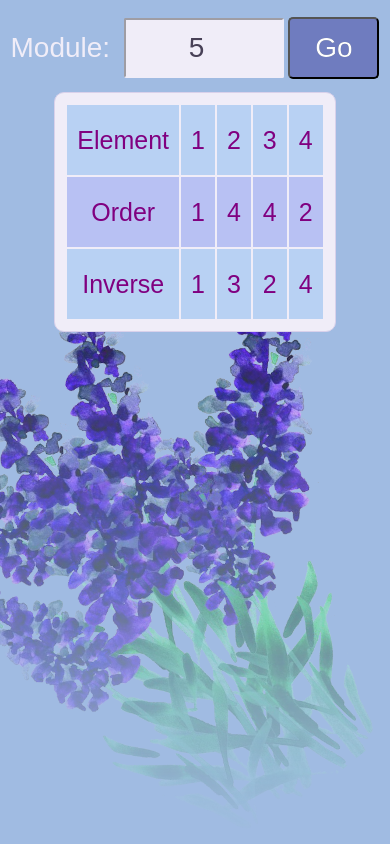
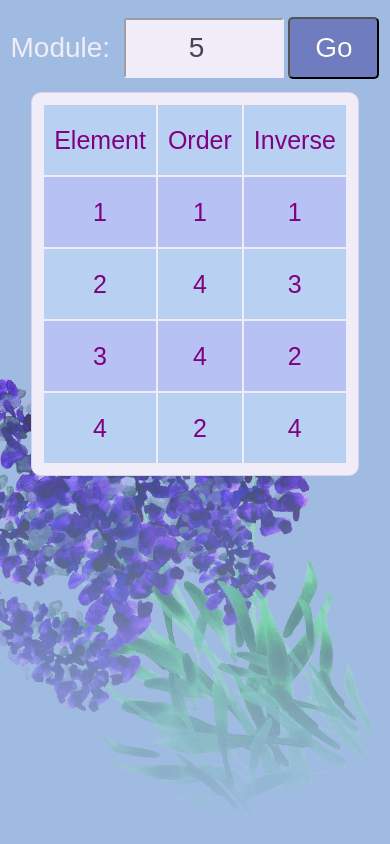
Before and after one commit to f-sage/f-sage.github.io, a plain HTML site: page index.html in a window 390 px wide. Both pictures are taken after typing "5" into the empty fields and a click on the button "Go". Drawn offline with Linux system fonts and the light colour scheme.

Commit message:
Implement table fitting for mobile screens

```diff
--- a/index.html
+++ b/index.html
@@ -17,8 +17,10 @@
 		  <button class="button" type="button" id="button">Go</button>
 	</div>
 
+	<div style="overflow-x:auto;">
+	<table id="table"></table>
+	</div>
 
-	<table id="table"></table>
 	<img src="lavender.png" alt="lavender">
 
 
--- a/script.js
+++ b/script.js
@@ -1,3 +1,5 @@
+//======================================//
+//Classes
 class GroupMember {
   constructor(elem, power) {
     this.elem = elem;
@@ -49,31 +51,55 @@ class Group{
 
 }
 
+//======================================//
+//Helper functions for determining the table's view
+
+var FitTable=function(group){
+	console.log("FitTable called");
+	if(table.style.visibility == "hidden") return;
+	console.log(currentFormat+" vs. "+GetFormat());
+
+	if(currentFormat!=GetFormat())
+	{
+		console.log("Re-fitting the table...")
+		FormTable(group);
+	}
+}
+
+function GetFormat(){
+	if(window.innerWidth<=600) return "vertical";
+	else return "horisontal";
+}
+
+//================================//
+//Initial
+
 let button = document.querySelector('button');
 var input = document.getElementById("input");
 var table = document.getElementById('table');
+var currentFormat=GetFormat();
+
+window.addEventListener('resize', FitTable);
 
 table.style.visibility = "hidden";
 
 
-var group;
-
-
 button.onclick = function() {
   if(input.value=="") return;
-  var group=new Group(input.value);
-  FormTable(group);
+  group=new Group(input.value);
+  FormTable();
 };
 
 input.addEventListener("keyup", function(event) {
   // Number 13 is the "Enter" key on the keyboard
   if (event.keyCode === 13) {
-    // Trigger the button element with a click
+  // Trigger the button element with a click
     button.onclick();
   }
 });
 
-
+//======================================//
+//Calculating functions for group
 function GCD (x, y){
 	while(y) {
     var t = y;
@@ -82,7 +108,6 @@ function GCD (x, y){
   }
   return x;
 }
-
 
 var fastModularExponentiation = function(a, b, n) {
   a = a % n;
@@ -121,10 +146,20 @@ function AssignInverse(item, maxPower, modulo){
 				fastModularExponentiation(item.elem, maxPow, modulo);
 		}
 
-function FormTable(group){
+//===============================================//
+//Table drawing functions
+
+function FormTable(){
 	table.style.visibility = "initial";
 	table.innerHTML='';
-//сначала элементы потом ордеры потом инверсы
+
+	currentFormat=GetFormat();
+	if(currentFormat=="vertical") VerticalTable(group);
+	else HorisontalTable(group);
+}
+
+function HorisontalTable(){
+	//сначала элементы потом ордеры потом инверсы
 	let elems=group.elems;
 	let j=elems.length;
 
@@ -144,6 +179,21 @@ function FormTable(group){
     tr.insertCell().innerHTML=elems[i].inverse;
 	}
 
-  t
+}
 
+function VerticalTable(){
+	let elems=group.elems;
+	let j=elems.length;
+	//элемент ордер инверс и так для всех
+	var tr = table.insertRow();
+	tr.insertCell().innerHTML="Element";
+	tr.insertCell().innerHTML="Order";
+	tr.insertCell().innerHTML="Inverse";
+	for (var i = 0; i < j; i++) {
+	tr = table.insertRow();
+    tr.insertCell().innerHTML=elems[i].elem;
+    tr.insertCell().innerHTML=elems[i].power;
+    tr.insertCell().innerHTML=elems[i].inverse;
+	}
 }
+//========================//
```
Also changed, not shown: styles.css (indentation only).
